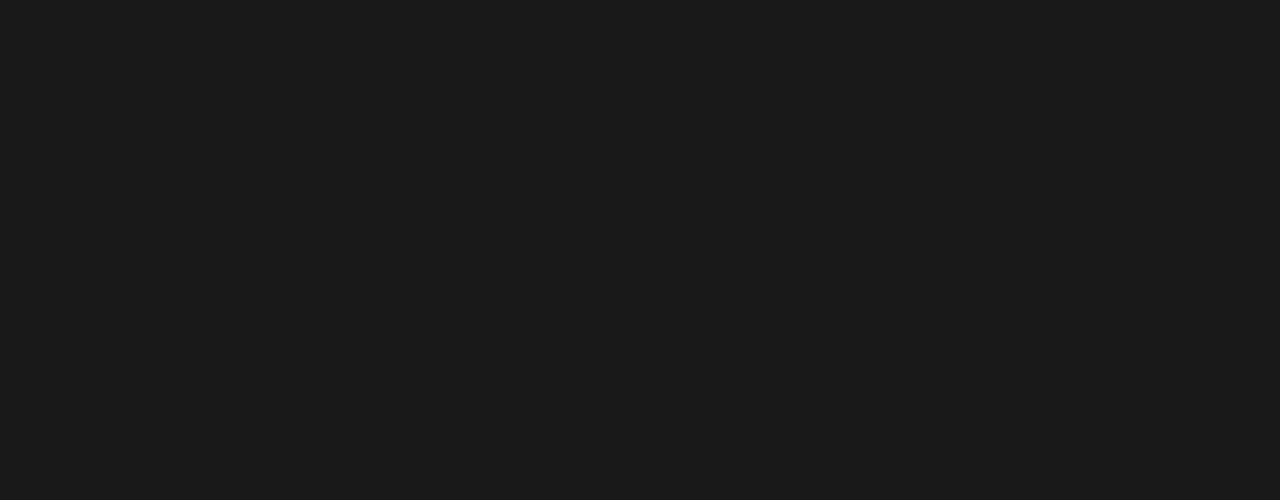
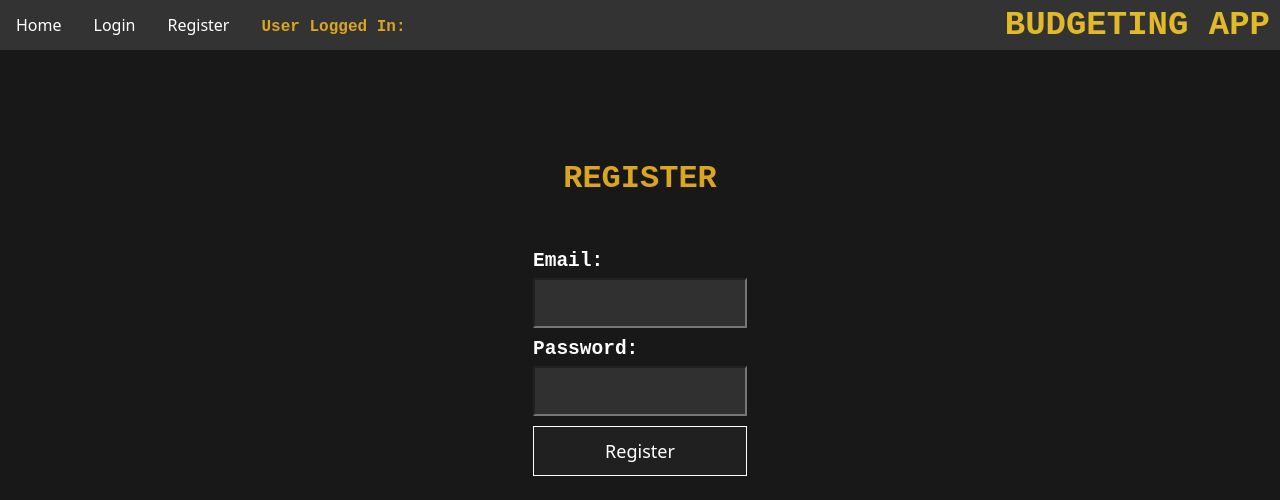
Before and after one commit to Raywnh/Budgeting-App, a React (Create React App) app in the folder frugally/: page /register in a window 1280 px wide. Before the commit this address had no page. Shown: the top 500 px of the page. Built offline with nearby package versions, Linux system fonts and the light colour scheme.

Commit message:
implemented authentication system with firebase

```diff
--- a/frugally/package.json
+++ b/frugally/package.json
@@ -6,6 +6,7 @@
     "@testing-library/jest-dom": "^5.16.5",
     "@testing-library/react": "^13.4.0",
     "@testing-library/user-event": "^13.5.0",
+    "firebase": "^9.15.0",
     "react": "^18.2.0",
     "react-dom": "^18.2.0",
     "react-router-dom": "^6.6.1",
--- a/frugally/src/App.css
+++ b/frugally/src/App.css
@@ -54,6 +54,11 @@
   background-color: transparent;
 }
 
+.navLinks h4 {
+  background-color: transparent;
+  color: goldenrod;
+}
+
 /* FORM */
 
 .sheet {
@@ -108,16 +113,22 @@
 .headerBar input {
   color: white;
 }
-.category {
+.headerBar button {
   transition: 0.3s ease;
   border: 1px solid rgb(236, 190, 27);
-  padding: 5px;
+  padding: 3px;
+  background-color: rgb(51, 49, 49);
 }
 
-.category:hover {
+.headerBar button:hover {
   color: rgb(236, 190, 27);
   cursor: pointer;
 }
+
+.budget {
+  font-size: 12px;
+}
+
 
 .todo-input2 {
   color: white;
@@ -146,15 +157,19 @@
   color: white;
 }
 
-.buttons button {
-  display: flex;
-  transition: 0.3s ease;
-  border: 1px solid rgb(236, 190, 27);
-  padding: 5px;
-}
+
 
 .todo-input2 {
   margin-right: 10px;
+}
+
+.form3 {
+  align-items: center;
+}
+.todo-input3 {
+  height: 20px;
+  width: 95px;
+  margin-left: 0px;
 }
 
 /* ITEM */
@@ -200,7 +215,7 @@
 
 /* LOGIN PAGE */
 
-.login form{
+.form{
   display: flex;
   justify-content: center;
   margin-top: 160px;
@@ -222,6 +237,14 @@
   color: white;
 }
 
+.login h1 {
+  color: goldenrod;
+  align-self: center;
+  height: 80px;
+  font-size: 32px;
+}
+
+
 .login button {
   height: 50px;
   font-size: large;
@@ -239,4 +262,5 @@
 
 .login div {
   gap: 10px;
+
 }
--- a/frugally/src/App.js
+++ b/frugally/src/App.js
@@ -2,41 +2,99 @@ import './App.css';
 import Menubar from './components/Menubar';
 import Form from './components/Form';
 import Login from './Login';
-import { useState, useRef } from 'react';
+import Register from './Register';
+import { useState, useRef, useEffect } from 'react';
 import {v4 as uuidv4} from "uuid"
-import React , {useEffect} from 'react'
 import {BrowserRouter as Router, Route, Routes } from 'react-router-dom'
+import {createUserWithEmailAndPassword, onAuthStateChanged, signOut, signInWithEmailAndPassword} from 'firebase/auth'
+import {auth} from "./firebase-config"
 
 function App() {
   const [totalBudget, setTotalBudget] = useState(0)
+  const [currentBudget, setCurrentBudget] = useState(0)
+  const inputRefBudget = useRef()
+
   const [items, setItems] = useState([])
   const inputRefName = useRef()
   const inputRefPrice = useRef()
 
   const [editItems, setEditItems] = useState(null)
 
-  const loginToggled = true
+  const [registerEmail, setRegisterEmail] = useState("")
+  const [registerPassword, setRegisterPassword] = useState("")
 
-  // TODO: LOGIN PAGE WITH ROUTERS
-  // TODO: CREATE FIELD TO SET TOTAL BUDGET
+  const [loginEmail, setLoginEmail] = useState("")
+  const [loginPassword, setLoginPassword] = useState("")
+
+  const [user, setUser] = useState("Asd")
+  const [loggedIn, setLoggedIn] = useState(false)
+
+  // USENAV FOR REGISTRATION --> LOGIN && LOGIN --> HOME
   // TODO: CONNECT DATA TO BACKEND --> EXPRESS.JS + MONGODOB + NODE.JS
 
 
+
+  useEffect(() => {
+
+    setUser(auth.currentUser)
+
+  }, [loggedIn])
+
+  useEffect(() => {
+    const priceLost = [...items].reduce((accumulator, start) => accumulator - parseInt(start.price), parseInt(currentBudget))
+
+    console.log(priceLost)
+    console.log(totalBudget)
+    setTotalBudget(priceLost)
+
+  },[items])
   return (
       <Router>
         <div className="App">
+        <Menubar user={user} logout={logout} loggedIn={loggedIn}/>
         <Routes>
-          <Route path= "/" element={<><Menubar loginToggled={loginToggled}/>
+            <Route path= "/" element={
               <Form items={items} setItems={setItems} onNameSubmit={onNameSubmit} inputRefPrice={inputRefPrice} inputRefName={inputRefName}
-                  deleteComponent={deleteComponent} totalBudget={totalBudget} editComponent={editComponent}
-                  /></>}/>
-          <Route path="/login" element={<><Menubar loginToggled={!loginToggled}/><Login/></>}/>
+                    deleteComponent={deleteComponent} totalBudget={totalBudget} editComponent={editComponent} onBudgetSubmit={onBudgetSubmit}
+                    inputRefBudget={inputRefBudget}/>}/>
+            <Route path="/login" element={<Login setLoginEmail={setLoginEmail} setLoginPassword={setLoginPassword} login={login}/>}/>
+            <Route path="/register" element={<Register setRegisterEmail={setRegisterEmail} setRegisterPassword={setRegisterPassword} register={register} />}/>
         </Routes>
         </div>
       </Router>
   )
 
+  async function register() {
+    try {
+      await createUserWithEmailAndPassword(auth, registerEmail, registerPassword)
+      console.log("Successfully Registered")
+    } catch (error) {
+      console.log(error)
+    }
+  }
 
+  async function login() {
+    try {
+      await signInWithEmailAndPassword(auth, loginEmail, loginPassword)
+      setLoggedIn(true)
+    } catch (error) {
+      console.log(error.message)
+    }
+
+  }
+
+  async function logout() {
+    await signOut(auth)
+    setLoggedIn(false)
+  }
+
+  function onBudgetSubmit() {
+    const budget = inputRefBudget.current.value
+    if (budget === '' || isNaN(budget)) return
+
+    setCurrentBudget(budget)
+    setTotalBudget(budget)
+  }
   function onNameSubmit() {
     const name = inputRefName.current.value
     const price = inputRefPrice.current.value
@@ -45,7 +103,6 @@ function App() {
 
     if(!editItems) {
       setItems(item => {return [...item, {id: uuidv4(), name: name, price: price}]})
-      setTotalBudget(totalBudget + parseInt(price))
     } else {
       updateItems(name, editItems.id, price)
     }
@@ -54,10 +111,9 @@ function App() {
     inputRefPrice.current.value = null
   }
 
-  function deleteComponent(id, price) {
+  function deleteComponent(id) {
     const newItems = items.filter((item) => item.id !== id)
 
-    setTotalBudget(totalBudget - price)
     setItems(newItems)
   }
 
--- a/frugally/src/Login.js
+++ b/frugally/src/Login.js
@@ -1,18 +1,19 @@
-export default function Login() {
+export default function Login(props) {
 
   return (
     <div className="login">
-      <form>
+      <div className="form">
+        <h1>LOGIN</h1>
         <div className='user-div'>
-        <h2>Username: </h2>
-          <input/>
+        <h2>Email: </h2>
+          <input onChange={(event) => props.setLoginEmail(event.target.value)}/>
         </div>
         <div className='pass-div'>
           <h2>Password: </h2>
-          <input/>
+          <input onChange={(event) => props.setLoginPassword(event.target.value)}/>
         </div>
-        <button>Enter</button>
-        </form>
+        <button onClick={props.login}>Login</button>
+      </div>
     </div>
   )
 }
--- /dev/null
+++ b/frugally/src/Register.js
@@ -0,0 +1,24 @@
+import React from 'react'
+
+export default function Register(props) {
+
+    return (
+        <div className="login">
+            <div className="form">
+                <h1>REGISTER</h1>
+                <div className='user-div'>
+                    <h2>Email: </h2>
+                    <input onChange={(event) => props.setRegisterEmail(event.target.value)}/>
+                    </div>
+                <div className='pass-div'>
+                    <h2>Password: </h2>
+                    <input onChange={(event) => props.setRegisterPassword(event.target.value)}/>
+                </div>
+                <button onClick={props.register}>Register</button>
+            </div>
+        </div>
+    )
+
+
+
+}
--- a/frugally/src/components/Form.js
+++ b/frugally/src/components/Form.js
@@ -13,8 +13,13 @@ export default function Form(props) {
                     <h4>Price:</h4>
                     <input type="text" className='todo-input2' ref ={props.inputRefPrice}/>
                 </div>
+                <div className="form3">
+                    <h4>Budget: </h4>
+                    <input type="text" className="todo-input3" ref={props.inputRefBudget}/>
+                    <button className="budget" onClick={props.onBudgetSubmit}>Enter</button>
+                </div>
                 <button className="category" onClick={props.onNameSubmit}>Add</button>
-                <h4>Total amount: {props.totalBudget}</h4>
+                <h4>Budget: {props.totalBudget}</h4>
             </div>
                 <List className="list-container" items={props.items} deleteComponent={props.deleteComponent}
                     editComponent={props.editComponent} />
--- a/frugally/src/components/Menubar.js
+++ b/frugally/src/components/Menubar.js
@@ -7,7 +7,10 @@ export default function Menubar(props) {
     <nav className="menuBar">
           <ul className="navLinks">
               <li><Link to="/">Home</Link></li>
-              {props.loginToggled? <li><Link to="/login">Login</Link></li>: <></> }
+              {!props.loggedIn? <li><Link to="/login">Login</Link></li> : <></>}
+              {!props.loggedIn? <li><Link to="/register">Register</Link></li> : <></>}
+              <li><h4>User Logged In: {props.user?.email} </h4></li>
+              {!props.loggedIn?  <></>: <li><button onClick={props.logout}>Sign Out</button></li>}
           </ul>
           <h1 className="title">BUDGETING APP</h1>
       </nav>
--- /dev/null
+++ b/frugally/src/firebase-config.js
@@ -0,0 +1,23 @@
+// Import the functions you need from the SDKs you need
+import { initializeApp } from "firebase/app";
+import {getAuth} from 'firebase/auth'
+
+// TODO: Add SDKs for Firebase products that you want to use
+// https://firebase.google.com/docs/web/setup#available-libraries
+
+// Your web app's Firebase configuration
+// For Firebase JS SDK v7.20.0 and later, measurementId is optional
+const firebaseConfig = {
+  apiKey: "AIzaSyARgtvAt_5qOH4bftRpJBYxruzc5y-NN3M",
+  authDomain: "budgeting-app-55688.firebaseapp.com",
+  projectId: "budgeting-app-55688",
+  storageBucket: "budgeting-app-55688.appspot.com",
+  messagingSenderId: "110242243466",
+  appId: "1:110242243466:web:ecf6bd318b6269758f1e73",
+  measurementId: "G-ERBFZH3LHW"
+};
+
+// Initialize Firebase
+const app = initializeApp(firebaseConfig);
+
+export const auth = getAuth(app)
```
Also changed, not shown: 1 other file (tests, documents, lock files or other folders). Lines whose indentation alone changed are shown as unchanged.
